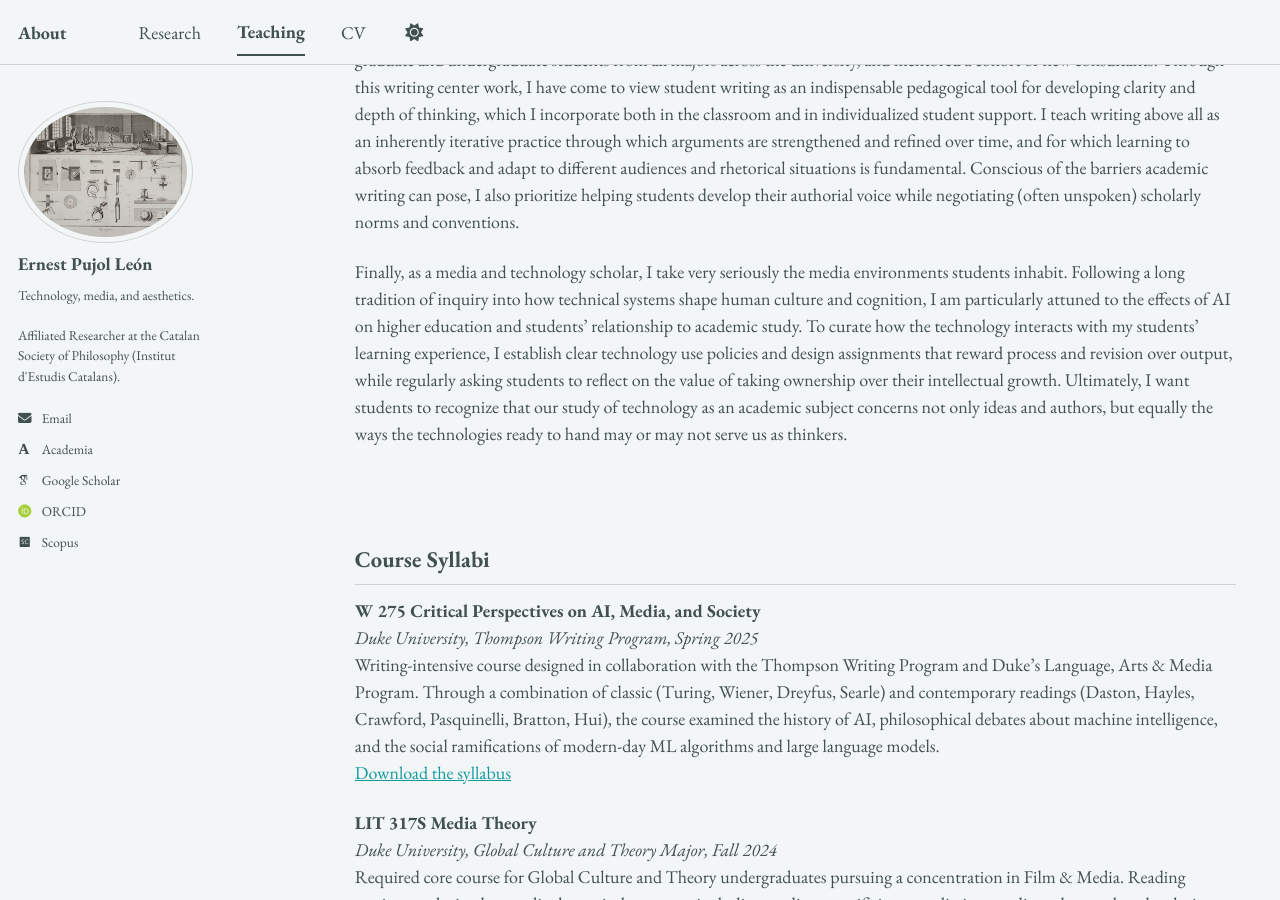
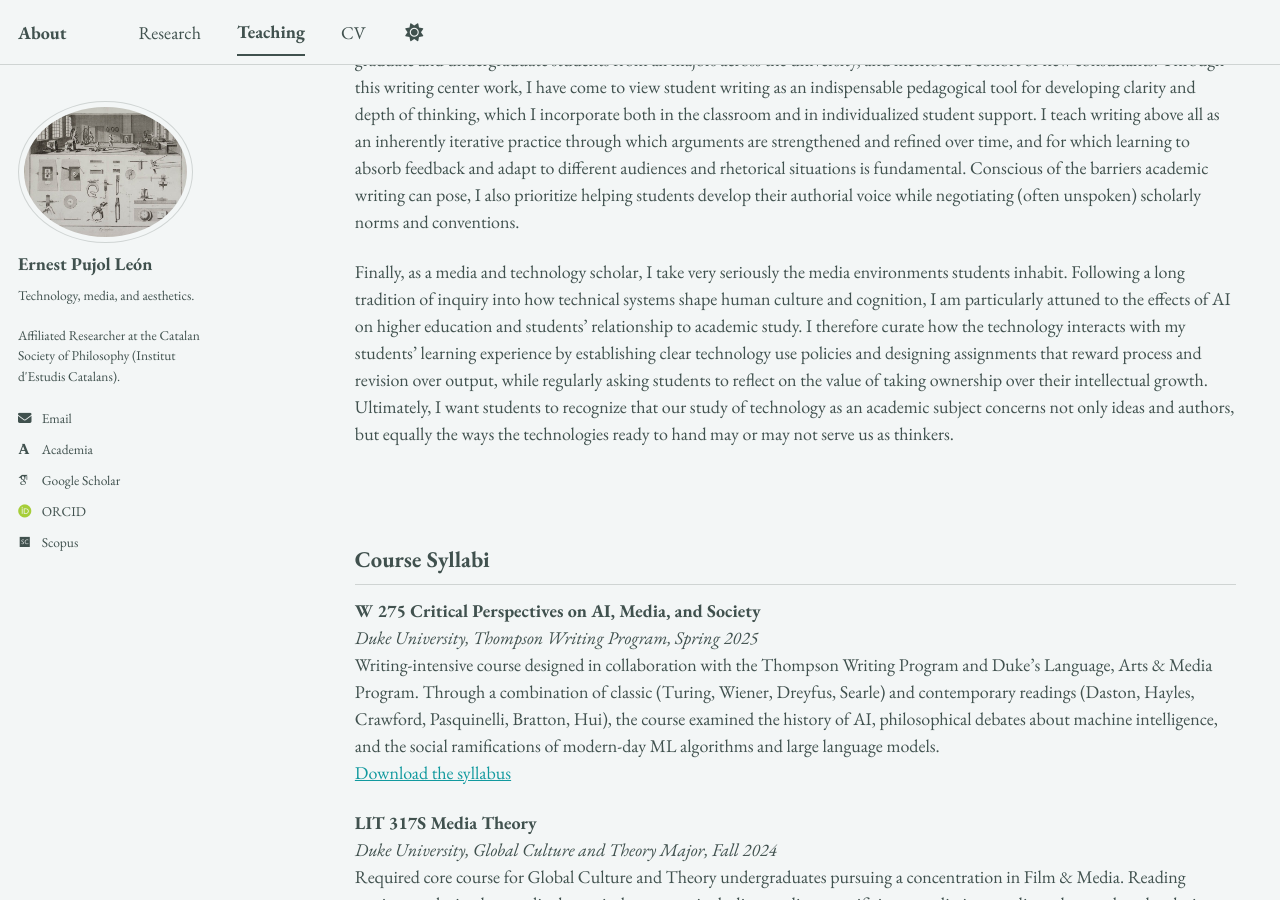
Before and after one commit to epujol90/epujol90.github.io, a Jekyll site: the page built from _pages/teaching.md, in a window 1280 px wide and 900 px high, scrolled down 548 px. Built offline with Jekyll 4.4.1, drawn with Linux system fonts in a browser that asks for light colours; some web fonts are replaced; a script bundle is joined from its source files by our own code; library files that are not in the unit come from our copies.

Commit message:
Update teaching.md

```diff
--- a/_pages/teaching.md
+++ b/_pages/teaching.md
@@ -11,7 +11,7 @@ My teaching experience includes both classroom instruction and writing center pr
 
 Beyond traditional coursework, my teaching is deeply indebted to my writing center experience. During my last two years at Duke, I worked as a writing consultant at the Thompson Writing Studio, where I led over 300 one-on-one consultations with graduate and undergraduate students from all majors across the university, and mentored a cohort of new consultants. Through this writing center work, I have come to view student writing as an indispensable pedagogical tool for developing clarity and depth of thinking, which I incorporate both in the classroom and in individualized student support. I teach writing above all as an inherently iterative practice through which arguments are strengthened and refined over time, and for which learning to absorb feedback and adapt to different audiences and rhetorical situations is fundamental. Conscious of the barriers academic writing can pose, I also prioritize helping students develop their authorial voice while negotiating (often unspoken) scholarly norms and conventions.
 
-Finally, as a media and technology scholar, I take very seriously the media environments students inhabit. Following a long tradition of inquiry into how technical systems shape human culture and cognition, I am particularly attuned to the effects of AI on higher education and students’ relationship to academic study. To curate how the technology interacts with my students’ learning experience, I establish clear technology use policies and design assignments that reward process and revision over output, while regularly asking students to reflect on the value of taking ownership over their intellectual growth. Ultimately, I want students to recognize that our study of technology as an academic subject concerns not only ideas and authors, but equally the ways the technologies ready to hand may or may not serve us as thinkers.
+Finally, as a media and technology scholar, I take very seriously the media environments students inhabit. Following a long tradition of inquiry into how technical systems shape human culture and cognition, I am particularly attuned to the effects of AI on higher education and students’ relationship to academic study. I therefore curate how the technology interacts with my students’ learning experience by establishing clear technology use policies and designing assignments that reward process and revision over output, while regularly asking students to reflect on the value of taking ownership over their intellectual growth. Ultimately, I want students to recognize that our study of technology as an academic subject concerns not only ideas and authors, but equally the ways the technologies ready to hand may or may not serve us as thinkers.
 <br>
 <br>
 <br>
```
